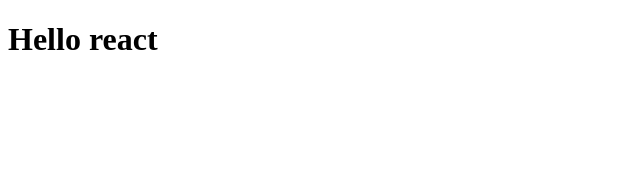
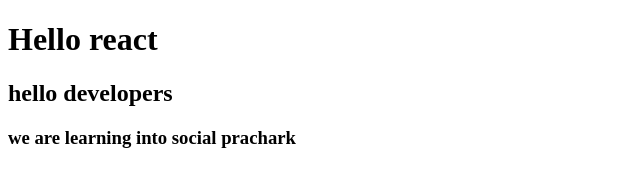
Before and after one commit to om7499/git_project, a plain HTML site: page index.html in a window 1280 px wide. Shown: the whole page, without its empty margins (0-640 px from the left). Drawn offline with Linux system fonts and the light colour scheme.

Commit message:
om added some code

```diff
--- a/index.html
+++ b/index.html
@@ -7,5 +7,7 @@
 </head>
 <body>
     <h1>Hello react</h1>
+    <h2>hello developers </h2>
+    <h3>we are learning into social prachark</h3>
 </body>
 </html>
```
